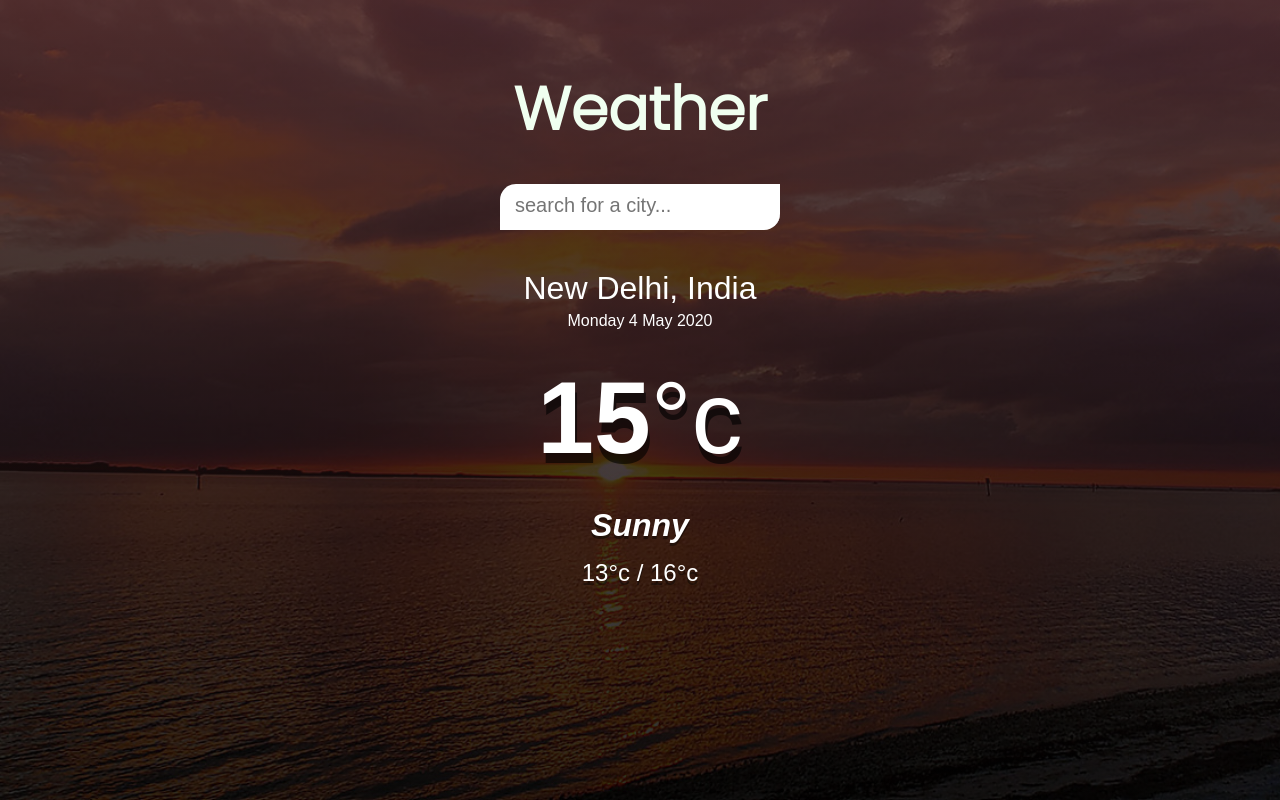
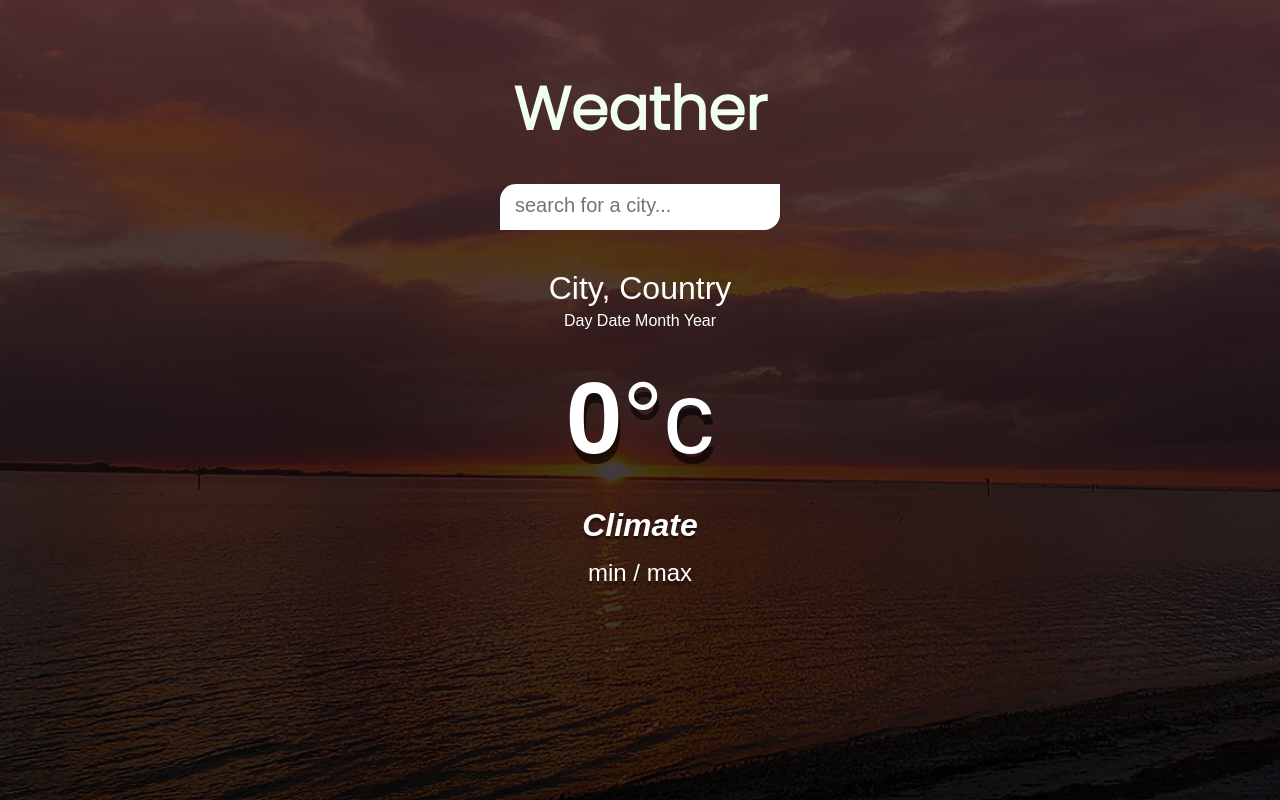
Before and after one commit to immanish8521/WeatherApp, a plain HTML site: page index.html in a window 1280 px wide. Drawn offline with Linux system fonts and the light colour scheme.

Commit message:
third commit

```diff
--- a/index.html
+++ b/index.html
@@ -36,13 +36,13 @@
         </header>
         <main>
             <section class="location">
-                <div class="city">New Delhi, India</div>
-                <div class="date">Monday 4 May 2020</div>
+                <div class="city">City, Country</div>
+                <div class="date">Day Date Month Year</div>
             </section>
             <div class="current">
-                <div class="temp">15<span>&deg;c</span></div>
-                <div class="weather">Sunny</div>
-                <div class="hi-low">13&deg;c / 16&deg;c</div>
+                <div class="temp">0<span>&deg;c</span></div>
+                <div class="weather">Climate</div>
+                <div class="hi-low">min / max</div>
             </div>
         </main>
     </div>
```
